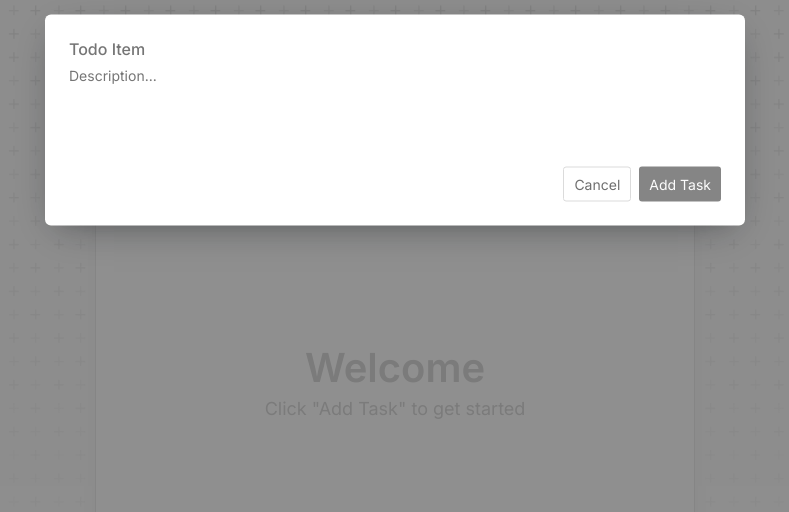
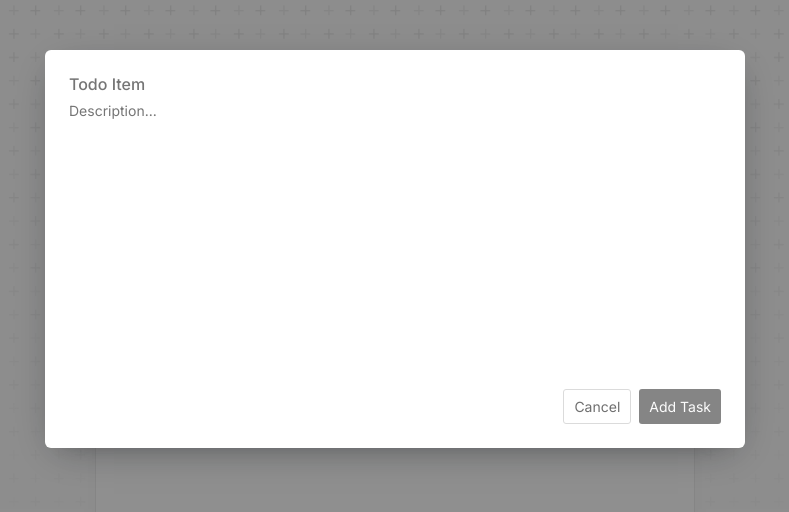
Before and after one commit to nermin-io/itemised, a Next.js app: page / in a window 1280 px wide. Both pictures are taken after a click on the button "Add Task". Shown: the top 512 px of the page, without its empty margins (245-1034 px from the left). Built offline with nearby package versions, Linux system fonts and the light colour scheme.

Commit message:
fix modal size

```diff
--- a/src/components/Textarea.tsx
+++ b/src/components/Textarea.tsx
@@ -30,7 +30,7 @@ interface Props extends TextareaAttr, VariantProps<typeof textarea> {}
 const Textarea: React.FC<Props> = ({
   size,
   variant,
-  rows = 4,
+  rows = 15,
   className,
   ...props
 }) => {
--- a/src/containers/NewTaskModal.module.scss
+++ b/src/containers/NewTaskModal.module.scss
@@ -17,9 +17,9 @@
   box-shadow: hsl(206 22% 7% / 35%) 0px 10px 38px -10px,
     hsl(206 22% 7% / 20%) 0px 10px 20px -15px;
   position: fixed;
-  top: 15%;
+  top: 50px;
   left: 50%;
-  transform: translate(-50%, -50%);
+  transform: translateX(-50%);
   width: 90vw;
   max-width: 700px;
   max-height: 85vh;
--- a/src/containers/TaskModal.module.scss
+++ b/src/containers/TaskModal.module.scss
@@ -17,9 +17,9 @@
   box-shadow: hsl(206 22% 7% / 35%) 0px 10px 38px -10px,
     hsl(206 22% 7% / 20%) 0px 10px 20px -15px;
   position: fixed;
-  top: 15%;
+  top: 50px;
   left: 50%;
-  transform: translate(-50%, -50%);
+  transform: translateX(-50%);
   width: 90vw;
   max-width: 700px;
   max-height: 85vh;
--- a/src/styles/_animations.scss
+++ b/src/styles/_animations.scss
@@ -10,10 +10,10 @@
 @keyframes contentShow {
   from {
     opacity: 0;
-    transform: translate(-50%, -48%) scale(0.96);
+    transform: translateX(-48%) scale(0.96);
   }
   to {
     opacity: 1;
-    transform: translate(-50%, -50%) scale(1);
+    transform: translateX(-50%) scale(1);
   }
 }
```
